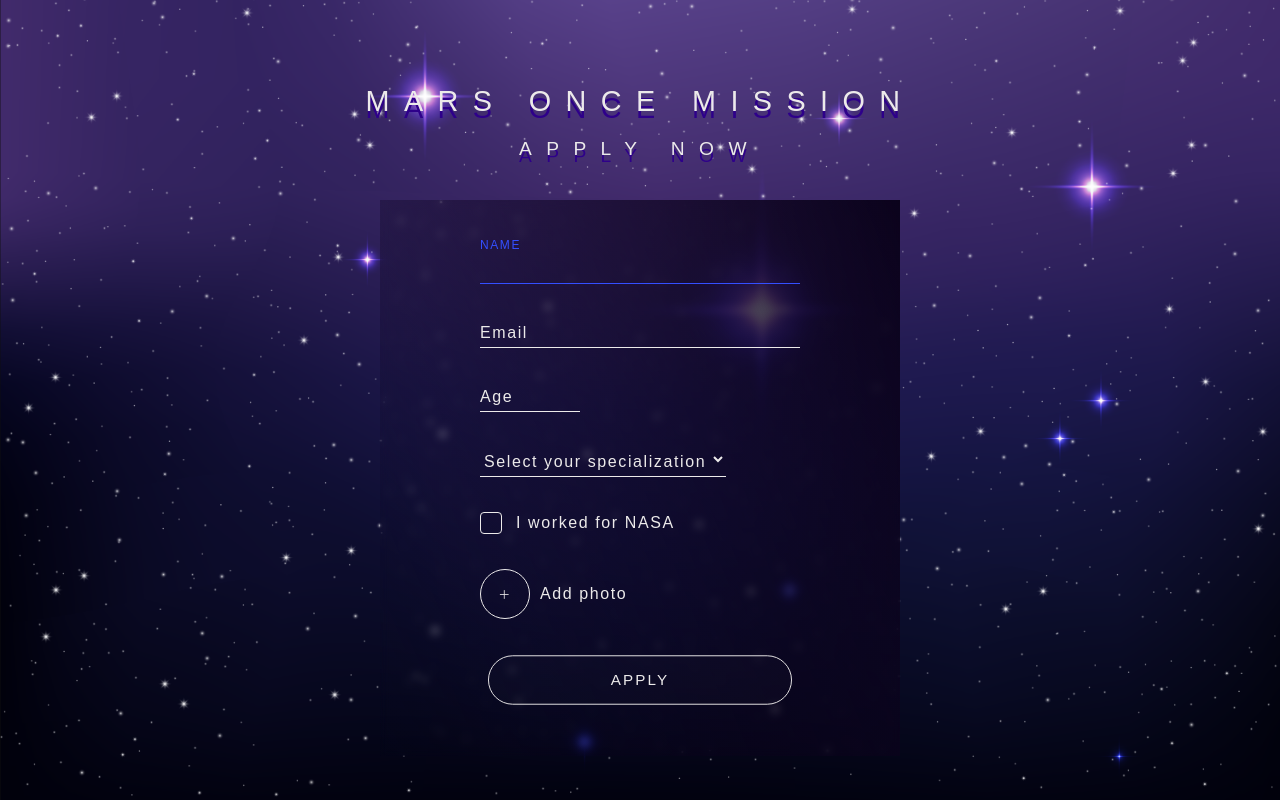
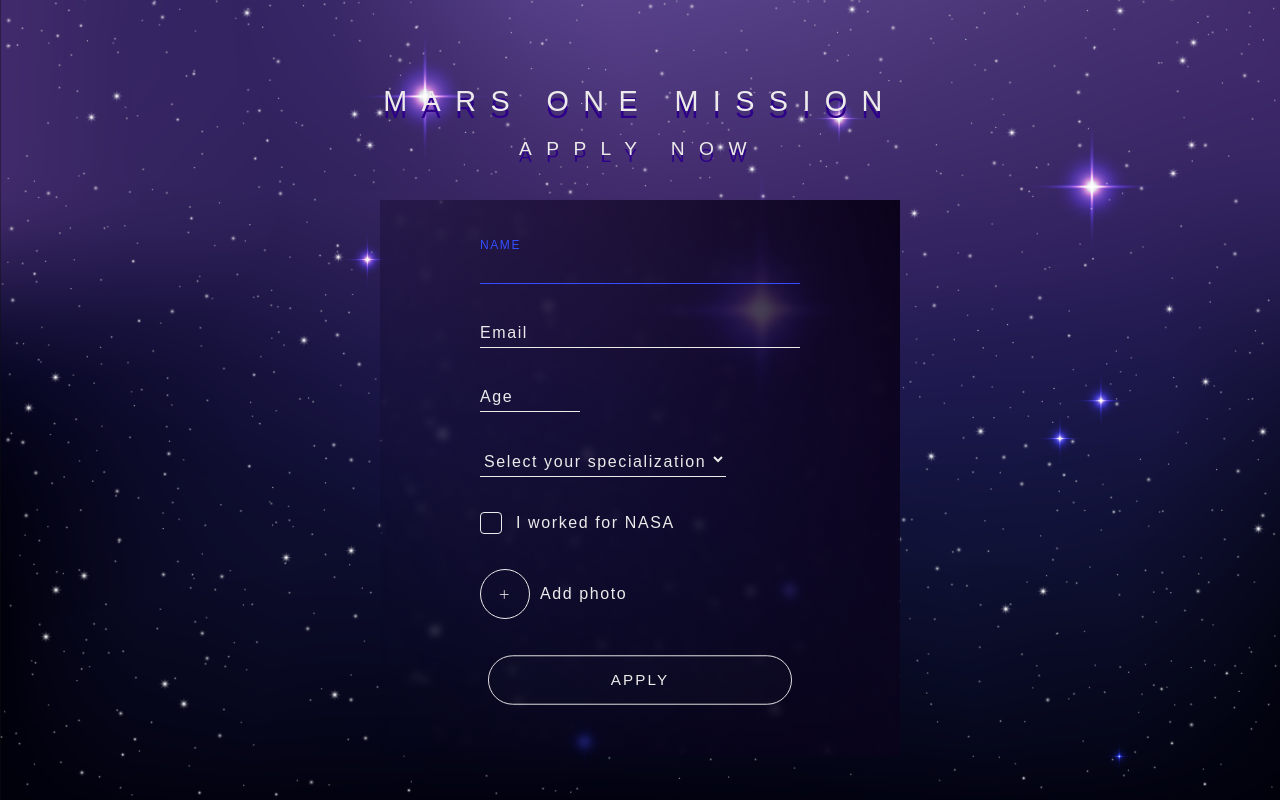
Before and after one commit to joana-trots/mars-one-application-form, a plain HTML site: page index.html in a window 1280 px wide. Drawn offline with nearby package versions, Linux system fonts and the light colour scheme.

Commit message:
fix title, add favicon

```diff
--- a/index.html
+++ b/index.html
@@ -10,7 +10,7 @@
     </head>
     <body>
       <header>
-        <h1>Mars Once Mission</h1>
+        <h1>Mars One Mission</h1>
         <h2>Apply now</h2>
       </header>
       <main>
```
